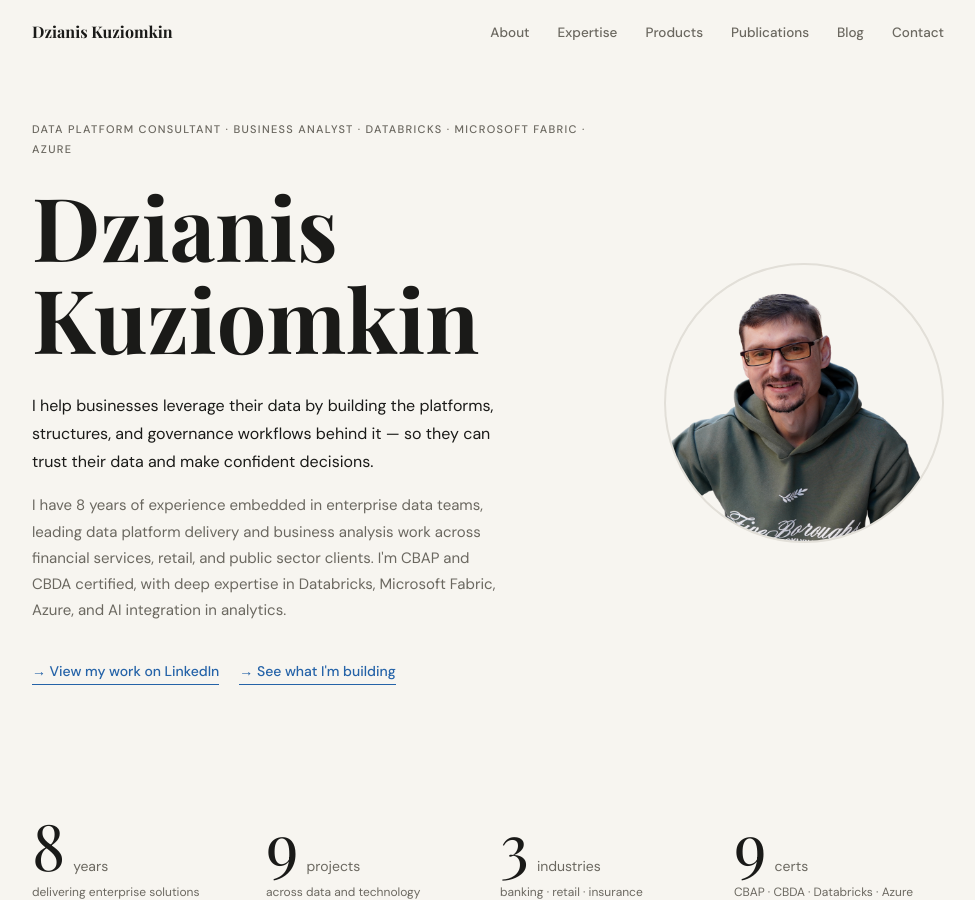
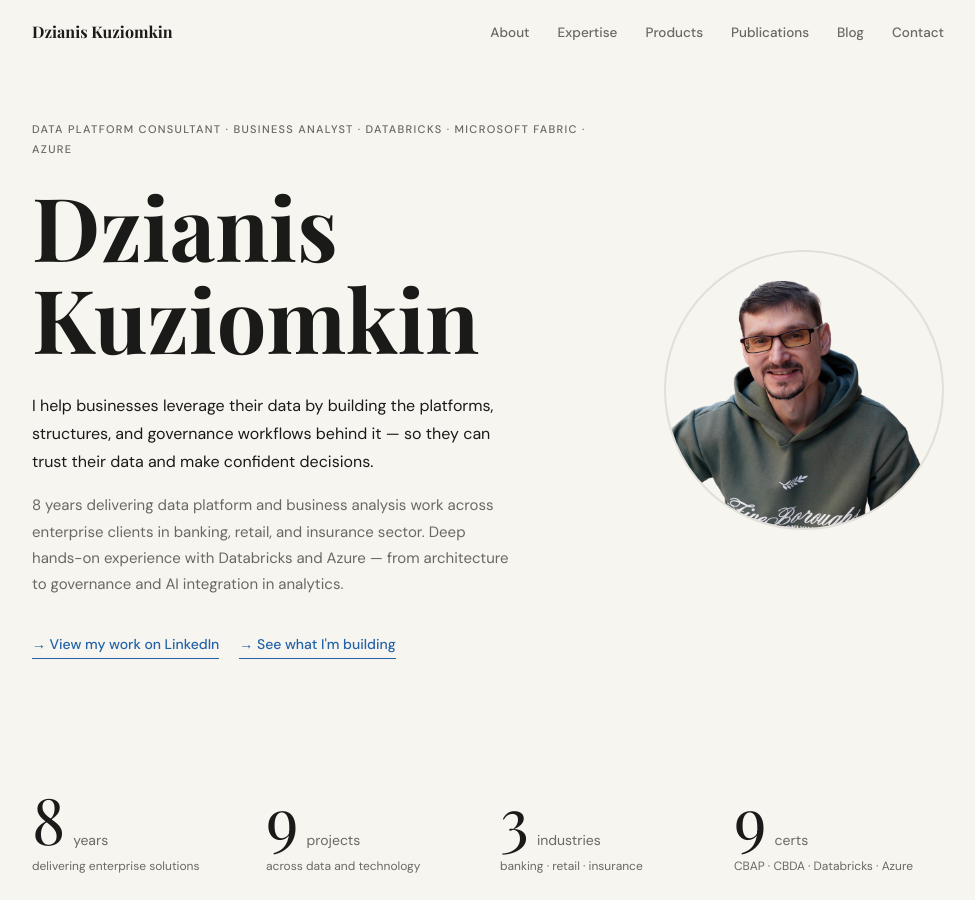
Before and after one commit to Kuziomkin/dzianiskuziomkin_landing, a Jekyll site: the page index.html, which Jekyll copies as it is, in a window 1280 px wide and 900 px high. Shown: the whole window, without its empty margins (152-1127 px from the left). Built offline with Jekyll 4.4.1, drawn with Linux system fonts in a browser that asks for light colours; some web fonts are replaced.

Commit message:
Adjusted main text

```diff
--- a/index.html
+++ b/index.html
@@ -124,10 +124,12 @@
                         Fabric · Azure</span>
                     <h1 class="hero-name">Dzianis Kuziomkin</h1>
                     <p class="hero-subtitle">
-                        I help businesses leverage their data by building the platforms, structures, and governance workflows behind it — so they can trust their data and make confident decisions.
+                        I help businesses leverage their data by building the platforms, structures, and governance
+                        workflows behind it — so they can trust their data and make confident decisions.
                     </p>
                     <p class="hero-subtitle-2">
-                        I have 8 years of experience embedded in enterprise data teams, leading data platform delivery and business analysis work across financial services, retail, and public sector clients. I'm CBAP and CBDA certified, with deep expertise in Databricks, Microsoft Fabric, Azure, and AI integration in analytics.
+                        8 years delivering data platform and business analysis work across enterprise clients in
+                        banking, retail, and insurance sector. Deep hands-on experience with Databricks and Azure — from architecture to governance and AI integration in analytics.
                     </p>
                     <div class="hero-ctas">
                         <a href="https://www.linkedin.com/in/dzianis-kuziomkin/" target="_blank"
@@ -176,7 +178,7 @@
                         <span class="stat-num">9</span><span class="stat-unit">certs</span>
                     </div>
                     <div class="stat-sub">CBAP · CBDA · Databricks ·
-                            Azure</div>
+                        Azure</div>
                 </div>
             </div>
         </div>
```
